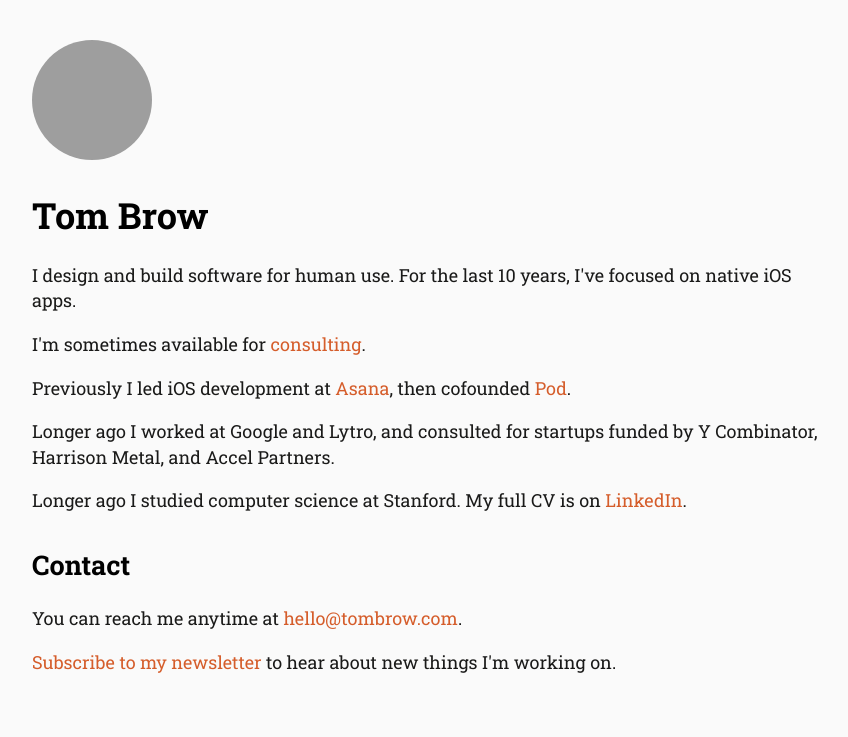
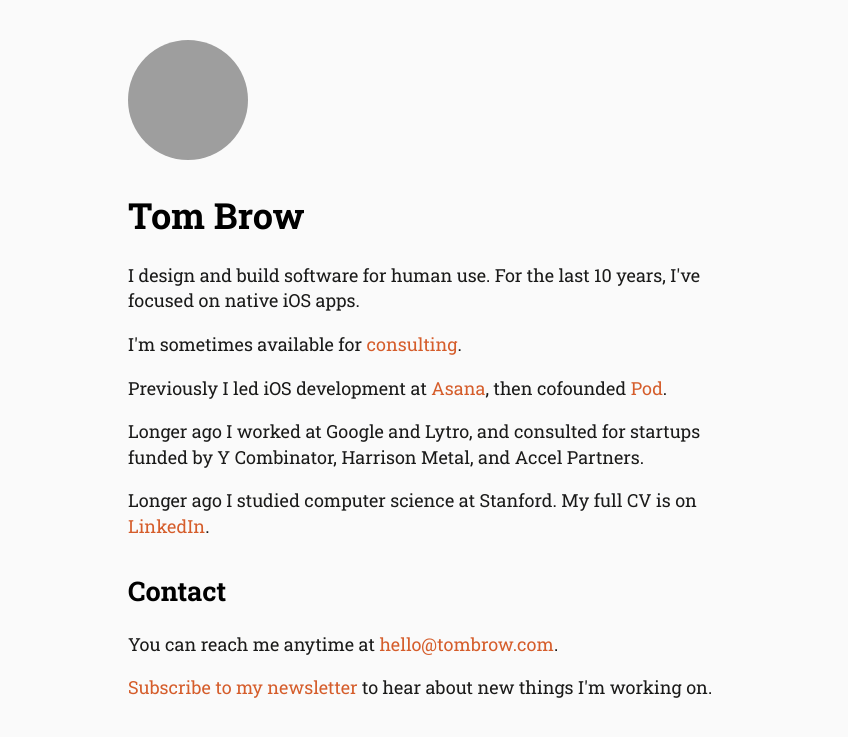
Before and after one commit to brow/rebeccabutler.org, a Jekyll site: the page built from index.html, in a window 1280 px wide. Shown: the top 737 px of the page, without its empty margins (208-1056 px from the left). Built offline with Jekyll 4.4.1, drawn with Linux system fonts in a browser that asks for light colours; grey boxes are pictures that could not be loaded.

Commit message:
reduce max-width

```diff
--- a/stylesheets/style.css
+++ b/stylesheets/style.css
@@ -12,7 +12,7 @@ body {
 
 .fulltext {
   margin: auto;
-  max-width: 50rem; }
+  max-width: 38rem; }
 
 p {
   color: #1a1a19; }
```
